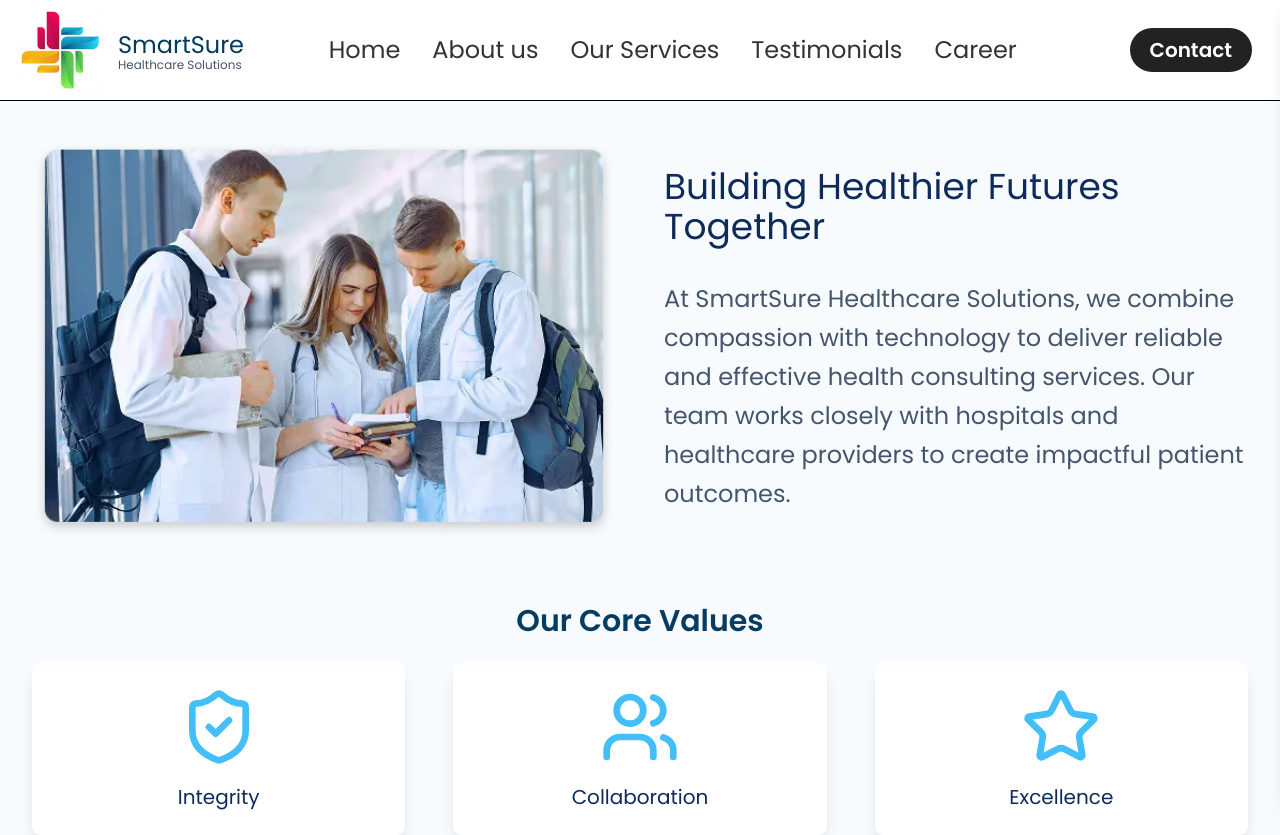
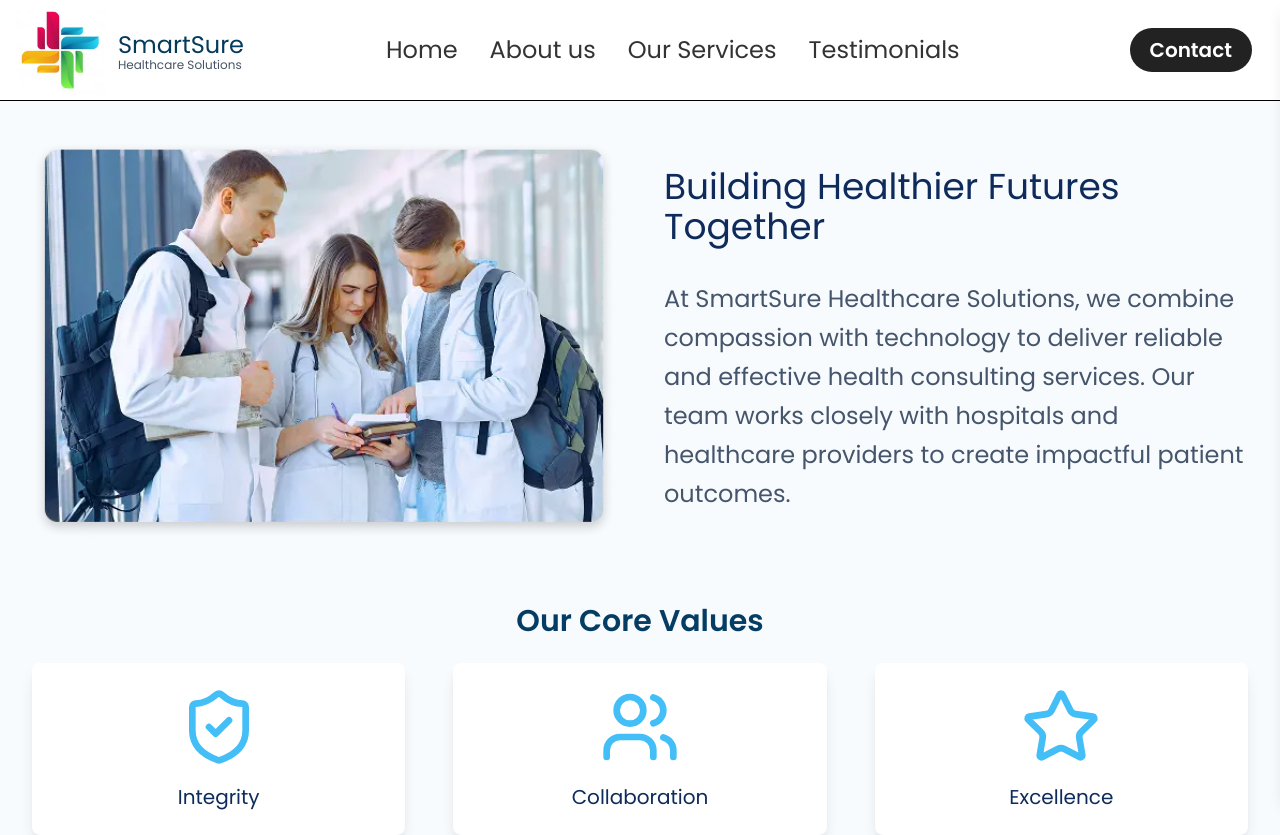
Before and after one commit to smartsurehealthcaresolutions-max/smartsure, a Next.js app: page /about in a window 1280 px wide. Shown: the top 835 px of the page. Built offline with nearby package versions, Linux system fonts and the light colour scheme.

Commit message:
feat: update contact link in Navbar to point to the correct route

```diff
--- a/src/components/Navbar.tsx
+++ b/src/components/Navbar.tsx
@@ -7,7 +7,6 @@ const NAV_ITEMS = [
   { label: 'About us', href: '/about' },
   { label: 'Our Services', href: '/services' },
   { label: 'Testimonials', href: '/testimonial' },
-  { label: 'Career', href: '/career' },
 ];
 
 const Navbar = () => {
@@ -50,7 +49,7 @@ const Navbar = () => {
         {/* Contact Button */}
         <div className="flex md:order-2 space-x-3 md:space-x-0 rtl:space-x-reverse">
           <button type="button" className="text-black bg-brand hover:bg-brand-strong focus:ring-4 focus:ring-brand-medium font-medium leading-5 rounded-base text-sm px-3 py-2 focus:outline-none">
-            <Link href="#contact" className="hidden  ml-4 text-xl lg:inline-block px-5 py-2 text-white bg-[#222222] rounded-full font-semibold hover:bg-white hover:text-[#222222] hover:border-black hover:border transition">
+            <Link href="/contact" className="hidden  ml-4 text-xl lg:inline-block px-5 py-2 text-white bg-[#222222] rounded-full font-semibold hover:bg-white hover:text-[#222222] hover:border-black hover:border transition">
               Contact
             </Link>
           </button>
@@ -84,7 +83,7 @@ const Navbar = () => {
         {/* Move the Contact button to the bottom of the menu */}
         <div className="mt-auto p-6">
           <button type="button" className="text-black bg-brand hover:bg-brand-strong focus:ring-4 focus:ring-brand-medium shadow-xs font-medium leading-5 rounded-base text-sm px-3 py-2 focus:outline-none">
-            <Link href="#contact" className="text-xl inline-block px-5 py-2 text-white bg-[#222222] rounded-full font-semibold hover:bg-teal-600 transition">
+            <Link href="/contact" className="text-xl inline-block px-5 py-2 text-white bg-[#222222] rounded-full font-semibold hover:bg-teal-600 transition">
               Contact
             </Link>
           </button>
```
